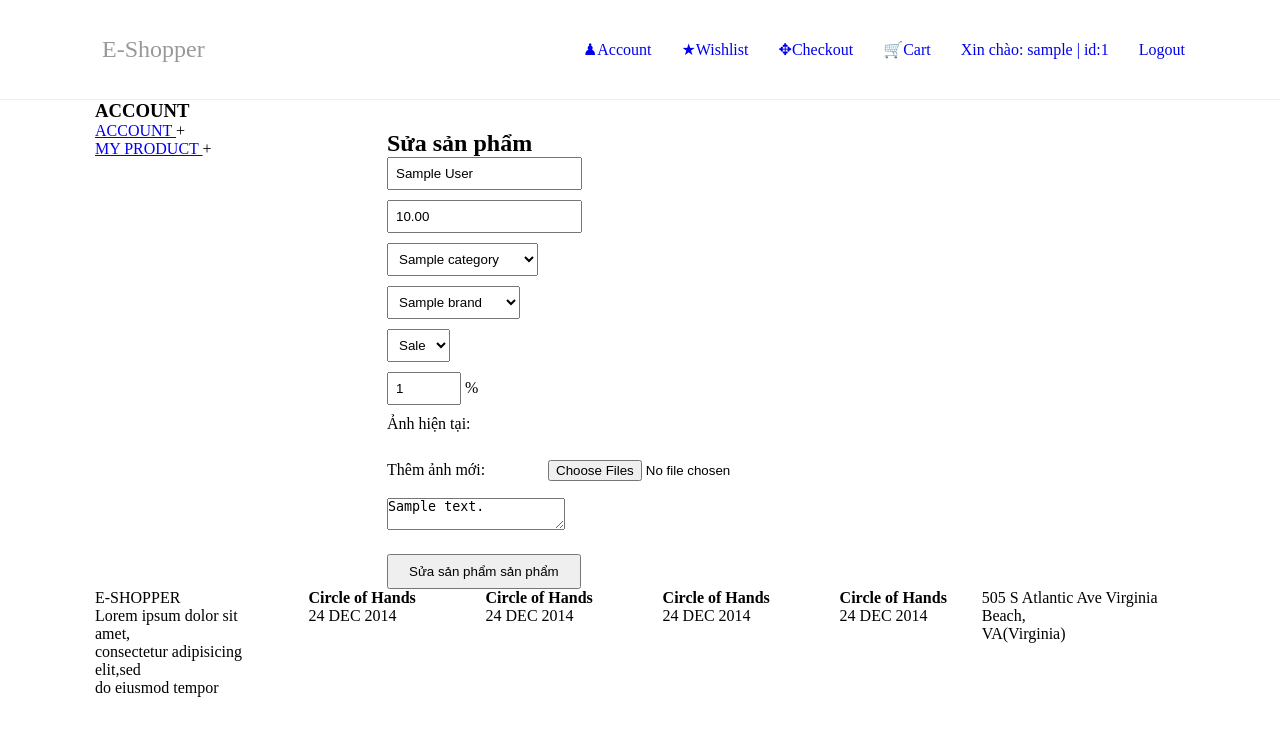
After one commit to maichiphuoc/project_django, a Django app: page /Users/edit-product/1/ in a window 1280 px wide. The commit adds this page. Shown: the top 736 px of the page. Run offline with Django 4.2, Linux system fonts and the light colour scheme; a user stored in the database is signed in; tables that the repository leaves empty hold one stand-in row (values such as "Sample post"); some libraries are stand-ins or nearby versions.

Commit message:
update editproduct

```diff
--- a/DoAn/urls.py
+++ b/DoAn/urls.py
@@ -15,6 +15,8 @@ Including another URLconf
     2. Add a URL to urlpatterns:  path('blog/', include('blog.urls'))
 """
 from django.contrib import admin
+from django.conf import settings
+from django.conf.urls.static import static
 from django.urls import path,include
 
 urlpatterns = [
@@ -22,3 +24,7 @@ urlpatterns = [
     path('Users/', include('Users.urls')),
     path('Blog/',include('Blog.urls'))
 ]
+urlpatterns += static(
+    settings.MEDIA_URL,
+    document_root=settings.MEDIA_ROOT
+)
--- /dev/null
+++ b/Users/static/Users/css/editProduct.css
@@ -0,0 +1,43 @@
+.old-images {
+    display: flex;
+    gap: 20px;
+    margin-top: 10px;
+    flex-wrap: wrap;
+}
+
+.old-image-item {
+    display: flex;
+    flex-direction: column;
+    align-items: center;
+}
+
+.old-image-item img {
+    width: 100px;
+    height: 100px;
+    object-fit: cover;
+    border: 1px solid #ddd;
+    margin-bottom: 5px;
+}
+
+.delete-image {
+    display: flex;
+    flex-direction: column;
+    align-items: center;
+}
+
+.delete-image input[type="checkbox"] {
+    width: 30px;
+    height: 30px;
+    cursor: pointer;
+}
+
+.delete-image label {
+    margin-top: 3px;
+    cursor: pointer;
+}
+.error-message {
+    display: block;
+    margin-top: 8px;
+    color: red;
+    font-size: 14px;
+}
--- /dev/null
+++ b/Users/static/Users/js/editProduct.js
@@ -0,0 +1,52 @@
+$(document).ready(function(){
+    $('#sale_status').change(function(){
+        if ($(this).val() == "1" ){
+            $('#sale-box').show()
+        } else{
+            $('#sale-box').hide()
+            $('#sale').val(0)
+        }
+    });
+    $('#edit_productAjax').submit(function(e){
+        e.preventDefault();
+        let form = this;
+        let formData = new FormData(form);
+
+        $('#error-images').text('');
+
+        $.ajax({
+            url: window.location.href,
+            type : 'POST',
+            data : formData,
+            processData : false,
+            contentType : false,
+            success : function(response){
+                if(response.status == 'success'){
+                    alert(response.message);
+                    window.location.href = '/Users/my-product/';
+                }
+            },
+            error : function(xhr) {
+                let response = xhr.responseJSON;
+                if(
+                    response &&
+                    response.error
+                ){
+                    let errors = response.error;
+                    if(errors.images){
+                        let message = Array.isArray(errors.images)
+                            ? errors.images.join(' ')
+                            : errors.images;
+
+                        $('#error-images').text(message);
+                    }
+                }else {
+                    $('#error-images').text(
+                        'Có lỗi xảy ra, vui lòng thử lại.'
+                    );
+                }
+            }
+        })
+
+    })
+})
--- /dev/null
+++ b/Users/templates/Users/editProduct.html
@@ -0,0 +1,122 @@
+{% extends 'base.html' %}
+
+{% block css %}
+    {% load static %}
+    <link rel="stylesheet" href="{% static 'Users/css/editProduct.css' %}">
+{% endblock %}
+
+
+{% block menu %}
+
+    {% include 'Users/accountMenu.html' %}
+
+{% endblock %}
+
+
+{% block content %}
+    <h2>Sửa sản phẩm</h2>
+
+    <form id="edit_productAjax" method="POST" enctype="multipart/form-data" >
+        {% csrf_token %}
+        <div class="addProduct-form-group">
+            <input type="text" name="name" id="name" placeholder="Name" value="{{product.name}}">
+        </div>
+        <div class="addProduct-form-group">
+            <input type="number" name="price" id="price" placeholder="Price" value="{{product.price}}">
+
+        </div>
+
+        <div class="addProduct-form-group">
+            <select name="category" required>
+                <option value="">
+                    -- Chọn Category --
+                </option>
+                {% for category in categories %}
+                <option value="{{category.id}}"{% if product.category.id == category.id %}
+                selected
+                {% endif %}
+                >
+                    {{category.name}}
+                </option>
+                {% endfor %}
+            </select>
+        </div>
+        <div class="addProduct-form-group">
+            <select name="brand" required>
+                <option value="">
+                    -- Chọn Brand --
+                </option>
+                {% for brand in brands %}
+                <option value="{{brand.id}}"{% if product.brand.id == brand.id %}
+                        selected
+                    {% endif %}>
+                    {{brand.name_brand}}
+                </option>
+                {% endfor %}
+            </select>
+        </div>
+        <div class="addProduct-form-group">
+            <select name="sale_status" id="sale_status" required>
+                <option value="0" {% if product.sale_status == 0 %}
+                    selected
+                {% endif %}>
+                    new</option>
+                <option value="1"{% if product.sale_status == 1 %}
+                    selected
+                {% endif %}
+                    >Sale</option>
+            </select>
+        </div>
+        <div id="sale-box" class="addProduct-form-group" {% if product.sale_status != 1 %}
+                style="display:none;"
+            {% endif %}>
+            <input type="number" name="sale" id="sale" value="{{product.sale}}" min="0" max="100"   required>
+            <span>%</span>
+        </div>
+        <!-- Ảnh cũ -->
+        <div class="addProduct-form-group">
+            <label for="">Ảnh hiện tại:</label>
+            <div class="old-images">
+                {% for image in product.image_list %}
+                <div class="old-image-item">
+                    <img src="{{MEDIA_URL}}products/{{image}}" width="100" alt="{{image}}">
+                    <div class="delete-image">
+                        <input type="checkbox"
+                        name="delete_images"
+                        value="{{image}}"
+                        id="delete_{{ forloop.counter }}"
+                        >
+                        <label for="delete_{{ forloop.counter }}">
+                            Xóa
+                        </label>
+                    </div>
+                </div>
+                {% endfor %}
+            </div>
+        </div>
+        <!-- Ảnh mới -->
+        <div class="addProduct-form-group">
+            <label for="images">
+                Thêm ảnh mới:
+            </label>
+            <input type="file"
+            name="images"
+            id="images"
+            multiple
+            accept=".jpg,.jpeg,.png"
+            >
+            <span id="error-images" class="error-message"></span>
+        </div>
+
+        <div class="addProduct-form-group">
+            <textarea type="text" name="detail" id="detail" placeholder="Detail">{{product.detail}}</textarea>
+        </div>
+        <button type="submit">Sửa sản phẩm sản phẩm</button>
+
+    </form>
+
+
+{% endblock %}
+{% block edit_productAjax %}
+<script src="{% static 'Users/js/editProduct.js' %}"></script>
+{% endblock %}
--- a/Users/templates/Users/myProduct.html
+++ b/Users/templates/Users/myProduct.html
@@ -45,7 +45,7 @@
                     {{product.price}}
                 </td>
                 <td>
-                    <a href="#">Sửa</a>
+                    <a href="{% url 'editProduct' product.id %}">Sửa</a>
                     <a href="#">Xóa</a>
                 </td>
 
--- a/Users/urls.py
+++ b/Users/urls.py
@@ -1,5 +1,7 @@
 from django.urls import path
 from . import views
+from django.conf import settings
+from django.conf.urls.static import static
 
 urlpatterns = [
     # path('', views.index, name='index'),
@@ -9,6 +11,11 @@ urlpatterns = [
     path('home/', views.home, name='home'),
     path('account/',views.account_view, name='account'),
     path('my-product/',views.myProduct_view, name='my-product'),
-    path('add-product/', views.addAjax, name='addProduct')
+    path('add-product/', views.addAjax, name='addProduct'),
+    path('edit-product/<int:product_id>/',views.editProduct,name='editProduct')
 
 ]
+urlpatterns += static(
+    settings.MEDIA_URL,
+    document_root=settings.MEDIA_ROOT
+)
--- a/Users/views.py
+++ b/Users/views.py
@@ -87,6 +87,7 @@ def logout_view(request):
     return redirect('login')
 @login_required
 def home(request):
+    products = Product.objects.all().order_by('-created_at')
     return render(request,'Users/index.html')
 
 @login_required
@@ -240,3 +241,195 @@ def addAjax(request):
             'message': 'Thêm sản phẩm thành công'
             })
     return JsonResponse({'error': 'Only POST allowed'}, status = 400)
+
+@login_required
+def editProduct(request, product_id):
+
+    try:
+        product = Product.objects.get(id = product_id,user = request.user)
+    except Product.DoesNotExist:
+        return JsonResponse(
+            {
+                'error' : 'status',
+                'message' : 'Không tìm thấy sản phẩm'
+            },
+            status = 400
+        )
+    if request.method == 'GET':
+        categories = Category.objects.all()
+
+        brands = Brand.objects.all()
+        try:
+            product.image_list = json.loads(
+                product.images
+            ) if product.images else []
+        except (json.JSONDecodeError, TypeError):
+            product.image_list = []
+        return render(request,'Users/editProduct.html',{'product':product,'categories':categories,'brands':brands})
+
+    if request.method == 'POST':
+        name = request.POST.get('name', '').strip()
+        price = request.POST.get('price' , '')
+        category_id = request.POST.get('category', '')
+        brand_id = request.POST.get('brand', '')
+        sale_status = request.POST.get('sale_status', '')
+        sale = request.POST.get('sale', '0')
+        detail = request.POST.get('detail', '')
+
+        files = request.FILES.getlist('images')
+
+        #Các ảnh cũ được chọn để xóa
+        delete_images = request.POST.getlist('delete_images')
+
+        error = {}
+
+        #Lấy list ảnh cũ
+        try:
+            old_image = json.loads(product.images) if product.images else []
+        except(json.JSONDecodeError,TypeError):
+            old_image = []
+
+        #check delete_images
+        #Chỉ cho phép xóa những ảnh đang tồn tại
+        delete_images = [
+            image for image in delete_images
+            if image in old_image
+        ]
+        #tạo list ảnh cũ sau khi xóa
+        remaining_image = []
+        for image in old_image:
+            if image not in delete_images:
+                remaining_image.append(image)
+
+        if not price:
+                error['price'] = ['Vui lòng nhập giá tiền']
+        else:
+            try:
+                price_number = float(price)
+                if price_number < 0:
+                    error['price'] = ['Giá không được nhỏ hơn 0']
+            except ValueError:
+                error['price'] = ['Giá không hợp lệ']
+
+        if sale_status not in ['0','1']:
+            error['sale_status'] = ['Sale status Không hợp lệ']
+
+        if sale_status == '1':
+            try:
+                sale = int(sale)
+                if sale < 0 or sale > 100:
+                    error['sale'] = ['Giá phải từ 0-100']
+            except:
+                error['sale'] = ['sale không hợp lệ']
+        else:
+            sale = 0
+
+        #check lại tổng số ảnh
+        total_images = len(remaining_image) + len(files)
+        if total_images > 3:
+            error['images'] = [
+                f'Sản phẩm chỉ được tối đa 3 ảnh. '
+                f'Hiện tại có {len(remaining_image)} ảnh cũ và '
+                f'bạn đang thêm {len(files)} ảnh mới.'
+            ]
+
+        for file in files:
+            if file.content_type not in ['image/jpg','image/jpeg','image/png']:
+                error['images'] = [f"{file.name} Không phải ảnh hợp lệ (jpg,png,jpeg)."]
+                break
+            if file.size > 1 * 1024 * 1024:
+                error['images'] = [f"{file.name} quá 1MB"]
+                break
+        if error:
+            return JsonResponse(
+                {
+                    'status' : 'error',
+                    'error' : error
+                },
+                status = 400
+            )
+
+
+        try:
+            category = Category.objects.get( id = category_id)
+
+            brand = Brand.objects.get(id = brand_id)
+        except(
+            Category.DoesNotExist,
+            Brand.DoesNotExist,
+        ):
+            return JsonResponse(
+                {
+                'status' : 'error',
+                'error' : 'Category và Brand không tồn tại'
+                },
+            status = 400
+            )
+        # Xóa file ảnh cũ
+        save_folder = os.path.join(settings.MEDIA_ROOT,'products')
+        for image_name in delete_images:
+            image_path = os.path.join(save_folder,image_name)
+            if os.path.exists(image_path):
+                os.remove(image_path)
+            # Xóa ảnh thumbnail 100 và 200
+            thumb_100 = os.path.join(save_folder,f'100_{image_name}')
+            if os.path.exists(thumb_100):
+                os.remove(thumb_100)
+            thumb_200 = os.path.join(save_folder,f'200_{image_name}')
+            if os.path.exists(thumb_200):
+                os.remove(thumb_200)
+        new_image = []
+        for file in files:
+            filename = file.name.replace(' ','_')
+            base, ext = os.path.splitext(filename)
+            ext = ext.lower()
+            save_folder = os.path.join(settings.MEDIA_ROOT,'products')
+
+            os.makedirs(save_folder,exist_ok=True)
+            original_path = os.path.join(save_folder,f'{base}{ext}')
+
+            with open(original_path, 'wb+')as dest:
+                for chunk in file.chunks():
+                    dest.write(chunk)
+            new_image.append(f'{base}{ext}')
+            #Thumbnail
+            img = Image.open(original_path)
+            for size in [100,200]:
+                img_copy = img.copy()
+                img_copy.thumbnail(
+                    (size,size)
+                )
+                resized_name = (f'{size}_{base}{ext}')
+
+                resize_path = os.path.join(save_folder,resized_name)
+
+                img_copy.save(resize_path)
+        #Ghép ảnh cũ và ảnh mới lại
+        final_images = (remaining_image+new_image)
+        #reset KEY
+        final_images = list(final_images)
+
+        #UPDATE
+        product.name = name
+        product.price = price
+        product.category = category
+        product.brand = brand
+        product.sale = sale
+        product.sale_status = sale_status
+        product.detail = detail
+        product.images = json.dumps(final_images)
+
+        product.save()
+        return JsonResponse(
+            {
+                'status': 'success',
+                'message': 'Sửa sản phẩm thành công'
+            }
+        )
+    return JsonResponse(
+        {
+            'status' : 'error',
+            'error' : 'Only POST allowed'
+        },
+        status = 400
+    )
--- a/templates/base.html
+++ b/templates/base.html
@@ -48,6 +48,9 @@
             {% block productAjax %}
             {% endblock %}
 
+            {% block edit_productAjax %}
+            {% endblock %}
+
         </main>
 
     </div>
```
Also changed, not shown: media/products/100_images_(5).jpg (added), media/products/100_images_(6).jpg (added), media/products/200_images_(5).jpg (added), media/products/200_images_(6).jpg (added), media/products/images_(5).jpg (added), media/products/images_(6).jpg (added).
